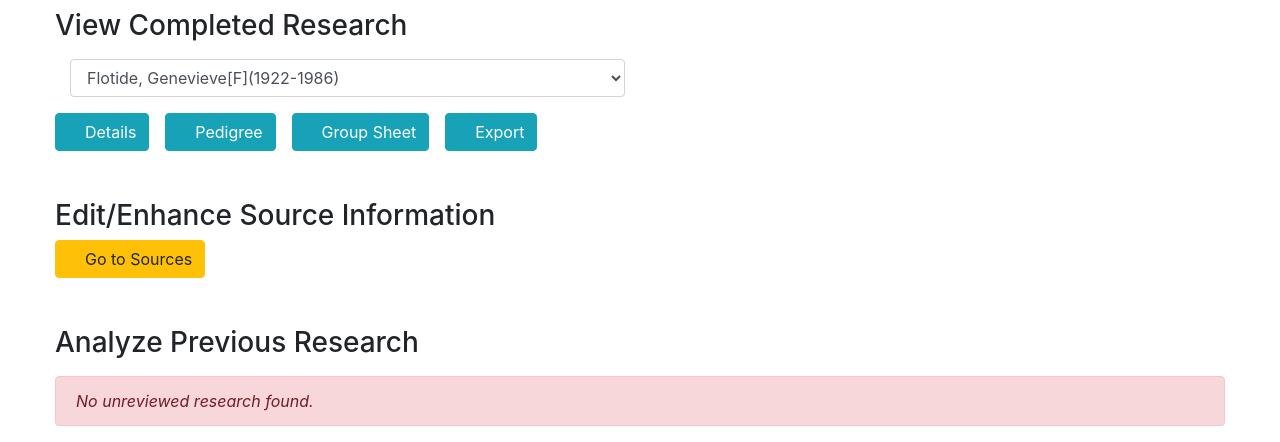
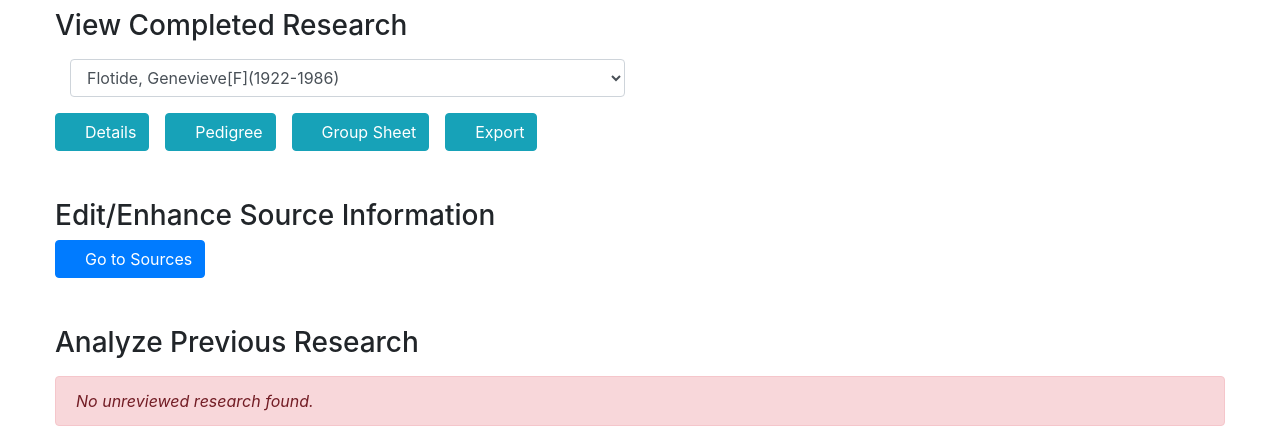
Before and after one commit to cdtyrrell/familyproof, a PHP site: page / in a window 1280 px wide. Shown: the part 411-853 px from the top of the page. Run offline with PHP 8.4, Linux system fonts and the light colour scheme; data comes from the database, SQL or seed files in the repository; data that the repository does not hold is empty; some web fonts are replaced.

Commit message:
Update index.php

```diff
--- a/app/index.php
+++ b/app/index.php
@@ -114,7 +114,7 @@
 
                     <div class="mt-5 mb-3 clearfix">
                         <h3 class="">Edit/Enhance Source Information</h3>
-                        <a href="sources.php" title="Edit Source Information" data-toggle="tooltip" class="btn btn-warning"><i class="fa fa-pencil"></i> Go to Sources</a>
+                        <a href="sources.php" title="Edit Source Information" data-toggle="tooltip" class="btn btn-primary"><i class="fa fa-files-o"></i> Go to Sources</a>
                     </div>
                     <div class="mt-5 mb-3 clearfix">
                         <h3 class="">Analyze Previous Research</h3>
```
